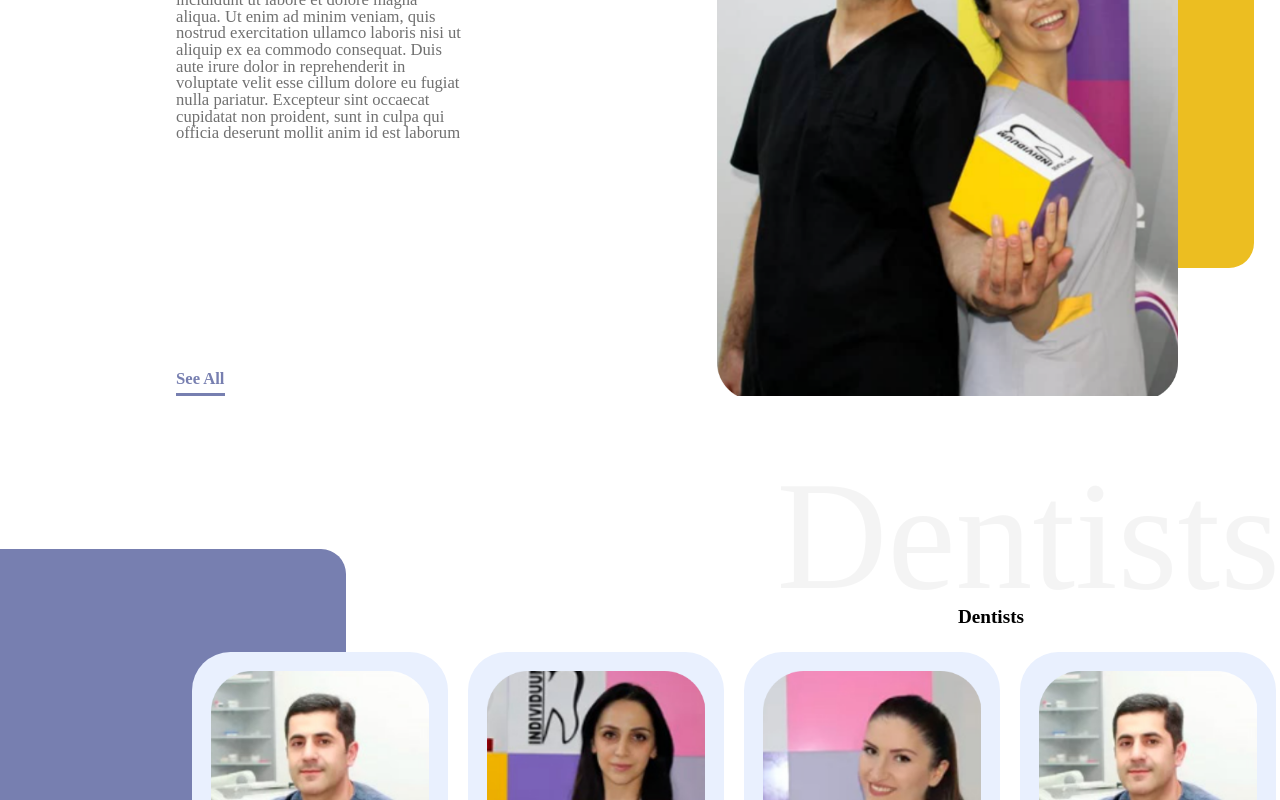
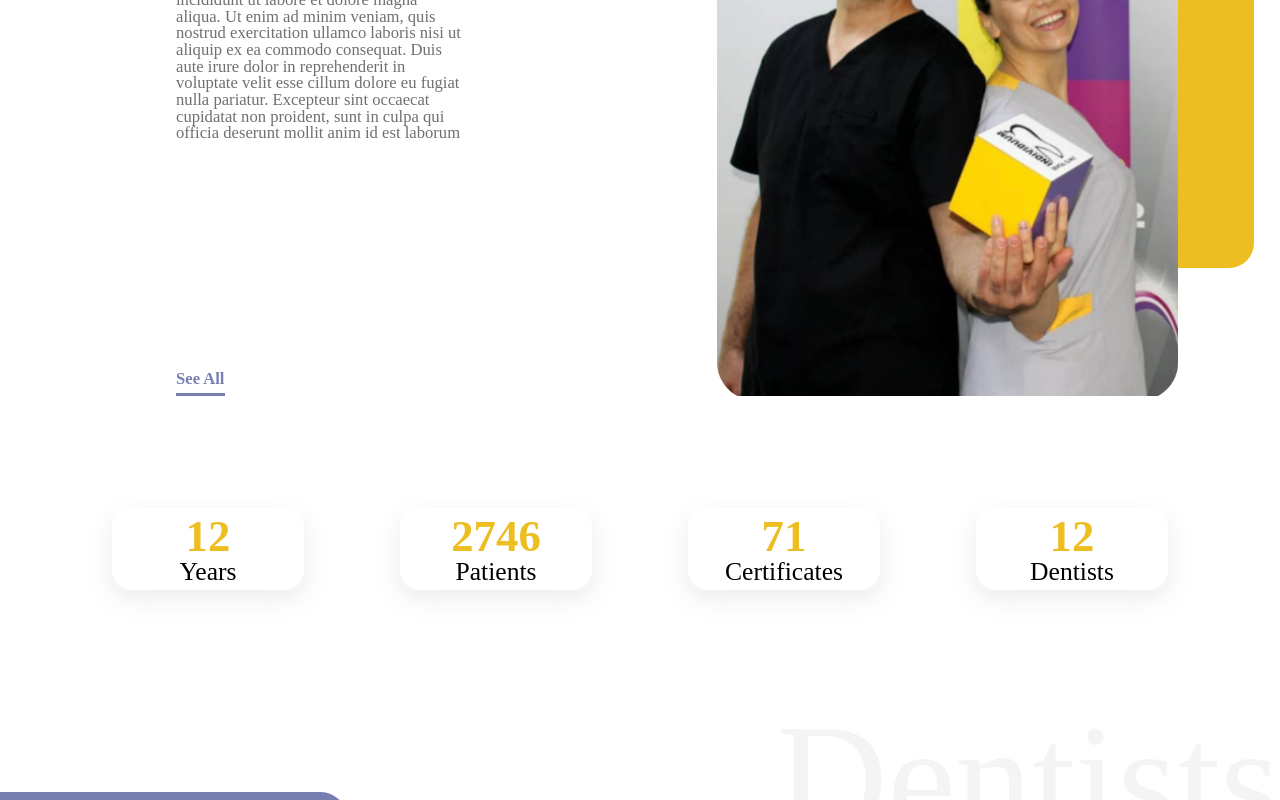
Before and after one commit to NelsonMkrtchyan/individuumWeb, a React (Create React App) app: page / in a window 1280 px wide. Shown: the part 932-1732 px from the top of the page. Built offline with nearby package versions, Linux system fonts and the light colour scheme.

Commit message:
statistics component

```diff
--- a/src/Components/AboutUsComponent/index.js
+++ b/src/Components/AboutUsComponent/index.js
@@ -6,7 +6,7 @@ const AboutUsComponent = () => {
             <div>
                 <div className="aboutUsComponentBackgroundTitleContainer">
                     <div>
-                        <p>ABOUT US</p>
+                        <p>About Us</p>
                     </div>
                 </div>
                 <div className="aboutUsComponentColorBox"/>
--- /dev/null
+++ b/src/Components/StatisticsComponent/StatisticsComponent.scss
@@ -0,0 +1,27 @@
+.statisticsComponentContainer{
+  height: 8vw;
+  width: 90%;
+  display: flex;
+  flex-direction: row;
+  justify-content: space-around;
+  margin: 8vw auto;
+  align-self: center;
+}
+.statisticsItemContainer{
+  width: 15vw;
+  display: flex;
+  flex-direction: column;
+  justify-content: center;
+  align-items: center;
+  margin: 10px 0;
+  border-radius: 20px;
+  box-shadow: rgba(149, 157, 165, 0.2) 0 8px 24px;
+}
+.statisticsItemNumber{
+  color: #ecbe21;
+  font-size: 3.5vw;
+  font-weight: bold;
+}
+.statisticsItemTitle{
+  font-size: 2vw;
+}
--- /dev/null
+++ b/src/Components/StatisticsComponent/StatisticsItem.js
@@ -0,0 +1,12 @@
+import React from "react";
+
+const StatisticsItem = ({ number, title }) => {
+    return (
+        <div className="statisticsItemContainer">
+           <div className="statisticsItemNumber">{number}</div>
+           <div className="statisticsItemTitle">{title}</div>
+        </div>
+    )
+};
+
+export default StatisticsItem;
--- /dev/null
+++ b/src/Components/StatisticsComponent/index.js
@@ -0,0 +1,15 @@
+import React from "react";
+import StatisticsItem from "./StatisticsItem";
+
+const StatisticsComponent = () => {
+    return (
+        <div className="statisticsComponentContainer">
+            <StatisticsItem number={12} title="Years" />
+            <StatisticsItem number={2746} title="Patients" />
+            <StatisticsItem number={71} title="Certificates" />
+            <StatisticsItem number={12} title="Dentists" />
+        </div>
+    )
+};
+
+export default StatisticsComponent;
--- a/src/Components/SwiperComponent/index.js
+++ b/src/Components/SwiperComponent/index.js
@@ -16,7 +16,6 @@ const SwiperComponent = () => {
                     disableOnInteraction: false,
                 }}
                 loop={true}
-                // enteredSlides={true}
                 pagination={{
                     dynamicBullets: true,
                 }}
--- a/src/Containers/LandingPage/LandingPage.scss
+++ b/src/Containers/LandingPage/LandingPage.scss
@@ -1,6 +1,7 @@
 @import "../../Components/NavigationBar/NavigationBar.scss";
 @import "../../Components/SwiperComponent/SwiperComponent";
 @import "../../Components/AboutUsComponent/AboutUsComponent";
+@import "../../Components/StatisticsComponent/StatisticsComponent";
 @import "../../Components/DentistsComponent/DentistsComponent";
 @import "../../Components/PriceListComponent/PriceListComponent";
 @import "../../Components/Footer/Footer";
--- a/src/Containers/LandingPage/index.js
+++ b/src/Containers/LandingPage/index.js
@@ -5,6 +5,7 @@ import AboutUsComponent from "../../Components/AboutUsComponent";
 import DentistsComponent from "../../Components/DentistsComponent";
 import PriceListComponent from "../../Components/PriceListComponent";
 import Footer from "../../Components/Footer";
+import StatisticsComponent from "../../Components/StatisticsComponent";
 
 const LandingPage = () => {
     return (
@@ -12,6 +13,7 @@ const LandingPage = () => {
             <NavigationBar/>
             <SwiperComponent />
             <AboutUsComponent />
+            <StatisticsComponent />
             <DentistsComponent />
             <PriceListComponent />
             <Footer />
```
